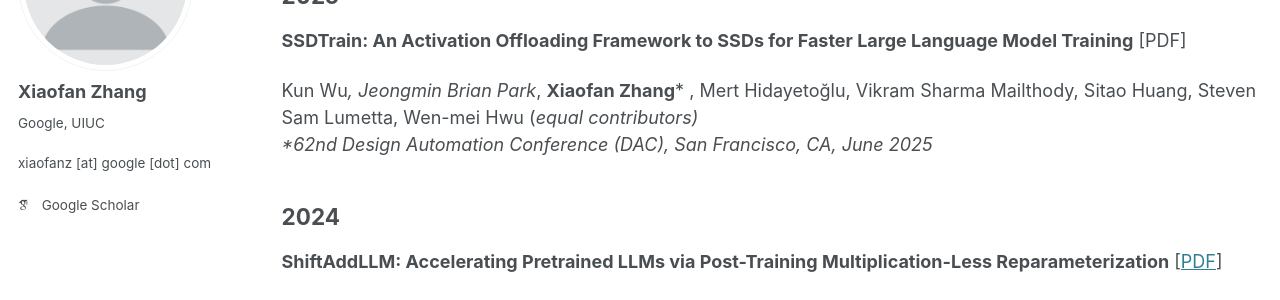
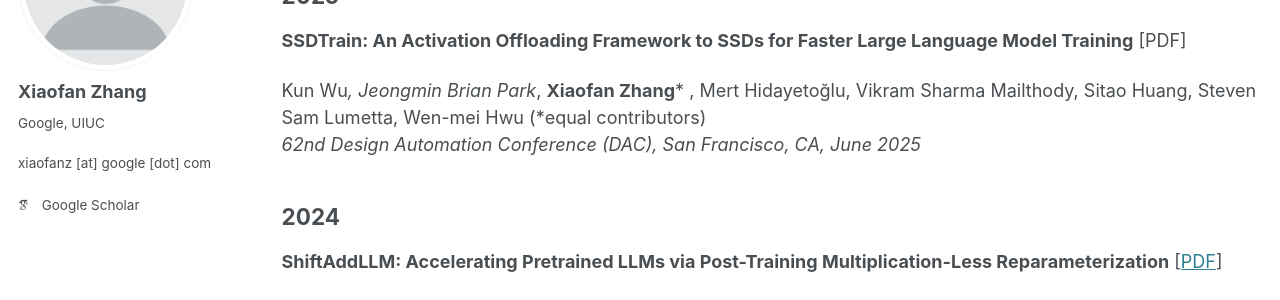
Before and after one commit to TomG008/TomG008.github.io, a Jekyll site: the page built from _pages/publications.md, in a window 1280 px wide and 900 px high. Shown: the part 210-510 px from the top of the window. Built offline with Jekyll 4.4.1, drawn with Linux system fonts in a browser that asks for light colours; some web fonts are replaced.

```diff
--- a/_pages/publications.md
+++ b/_pages/publications.md
@@ -18,7 +18,7 @@ author_profile: true
 **SSDTrain: An Activation Offloading Framework to SSDs for Faster Large Language Model Training** [PDF]
 
 Kun Wu*, Jeongmin Brian Park*, **Xiaofan Zhang*** , Mert Hidayetoğlu, Vikram Sharma Mailthody, Sitao Huang, Steven Sam Lumetta, Wen-mei Hwu (*equal contributors) <br>
-*62nd Design Automation Conference (DAC), San Francisco, CA, June 2025*
+_62nd Design Automation Conference (DAC), San Francisco, CA, June 2025_
 
 
 ## 2024
```
